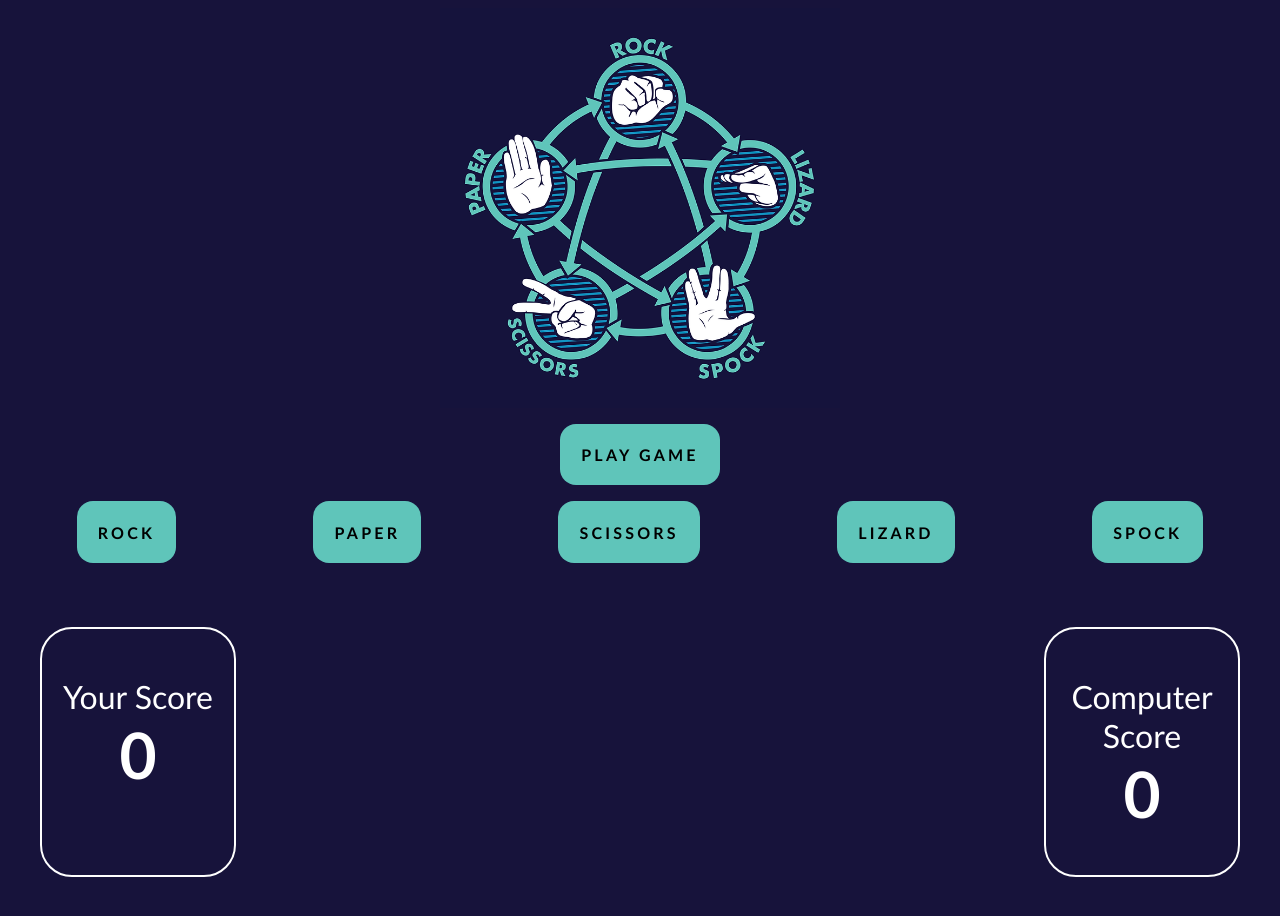
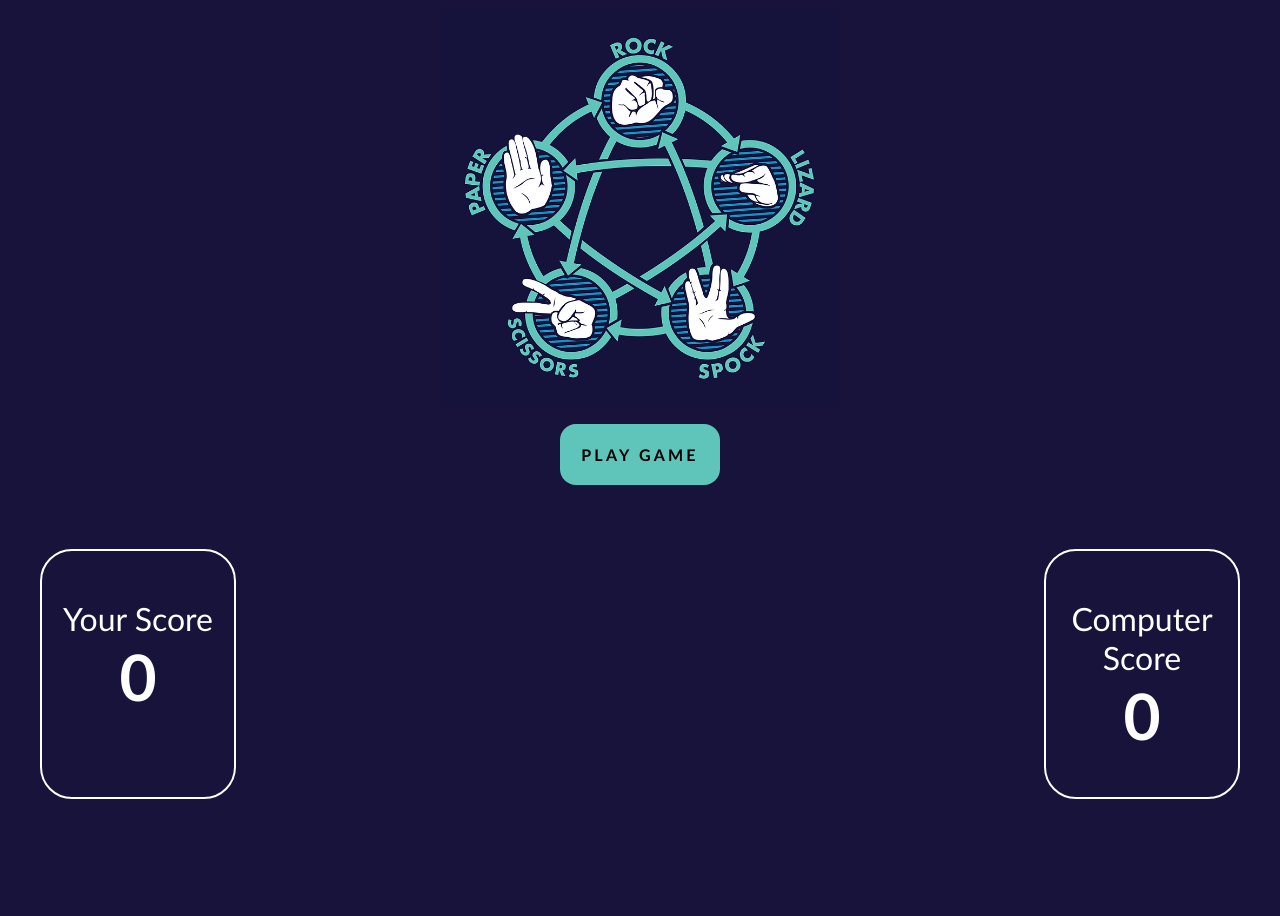
Before and after one commit to StephanRaab/vue-rpsls, a Vue app: page / in a window 1280 px wide. After the commit the page ends 839 px from the top, so only its background shows below. Built offline with nearby package versions, Linux system fonts and the light colour scheme.

Commit message:
only show in-game buttons when playing

```diff
--- a/src/App.vue
+++ b/src/App.vue
@@ -76,7 +76,7 @@ export default {
   </div>
 
 
-  <div id="game-btns-container">
+  <div v-if="gameState == gameStateOptions.PLAYING" id="game-btns-container">
     <button v-for="choice in choiceOptions" @click="setPlayerChoice(choice)">{{ choice }}</button>
   </div>
 
```
